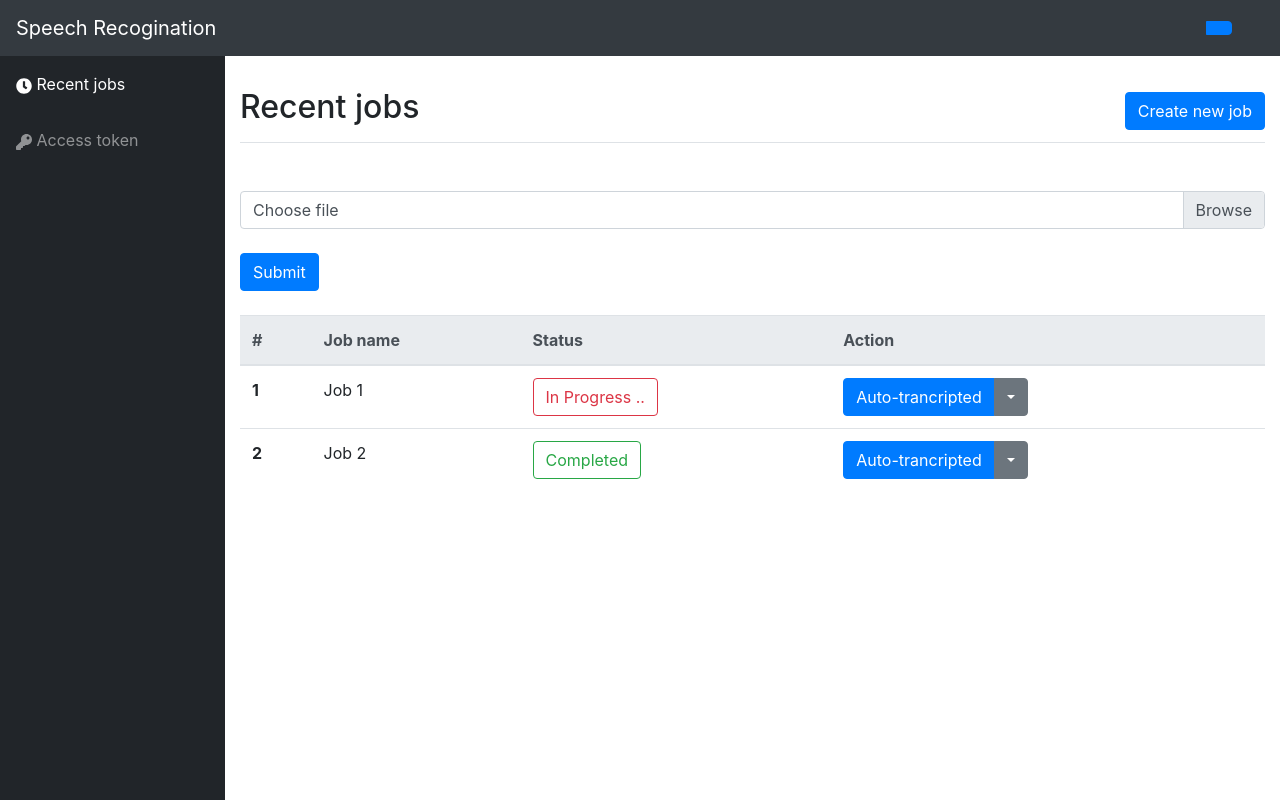
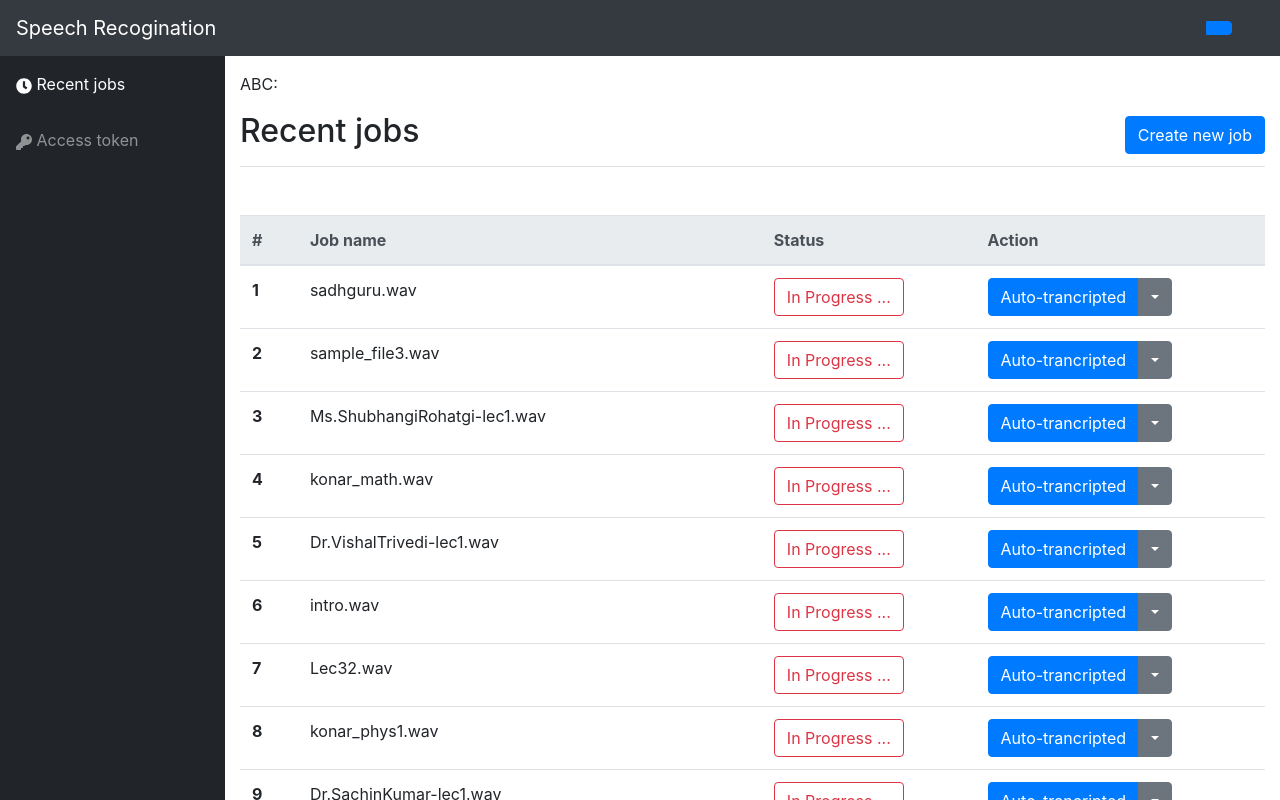
Before and after one commit to nitishgupta007/Speechtranscripit, a React (Create React App) app: page /listing in a window 1280 px wide. Shown: the top 800 px of the page. Built offline with nearby package versions, Linux system fonts and the light colour scheme; no server answers.

Commit message:
correction

```diff
--- a/package.json
+++ b/package.json
@@ -4,6 +4,7 @@
   "private": true,
   "dependencies": {
     "@bbc/react-transcript-editor": "^1.0.4",
+    "axios": "^0.19.0",
     "bootstrap": "^4.3.1",
     "jquery": "^3.4.1",
     "popper.js": "^1.15.0",
--- a/src/Listing/index.js
+++ b/src/Listing/index.js
@@ -1,20 +1,154 @@
 import React, { Component } from 'react';
+import axios from 'axios';
 
 class Lists extends Component {
+    constructor(props) {
+        super(props);
+        this.state = {
+            users: "",
+            createjob: false,
+            listing_data: {
+                "status": true,
+                "message": "Request successful.",
+                "data": {
+                    "files": [
+                        {
+                            "filename": "sadhguru.wav",
+                            "length": 10,
+                            "srtfile": "./Result/sadhguru.srt",
+                            "edit_file": ""
+                        },
+                        {
+                            "filename": "sample_file3.wav",
+                            "length": 10,
+                            "srtfile": "",
+                            "edit_file": ""
+                        },
+                        {
+                            "filename": "Ms.ShubhangiRohatgi-lec1.wav",
+                            "length": 10,
+                            "srtfile": "",
+                            "edit_file": ""
+                        },
+                        {
+                            "filename": "konar_math.wav",
+                            "length": 10,
+                            "srtfile": "./Result/konar_math.srt",
+                            "edit_file": ""
+                        },
+                        {
+                            "filename": "Dr.VishalTrivedi-lec1.wav",
+                            "length": 10,
+                            "srtfile": "",
+                            "edit_file": ""
+                        },
+                        {
+                            "filename": "intro.wav",
+                            "length": 10,
+                            "srtfile": "./Result/intro.srt",
+                            "edit_file": ""
+                        },
+                        {
+                            "filename": "Lec32.wav",
+                            "length": 10,
+                            "srtfile": "",
+                            "edit_file": ""
+                        },
+                        {
+                            "filename": "konar_phys1.wav",
+                            "length": 10,
+                            "srtfile": "./Result/konar_phys1.srt",
+                            "edit_file": ""
+                        },
+                        {
+                            "filename": "Dr.SachinKumar-lec1.wav",
+                            "length": 10,
+                            "srtfile": "",
+                            "edit_file": ""
+                        },
+                        {
+                            "filename": "PROF._AMIT_JAIN_INTRODUCTION_.wav",
+                            "length": 10,
+                            "srtfile": "./Result/PROF._AMIT_JAIN_INTRODUCTION_.srt",
+                            "edit_file": ""
+                        }
+                    ]
+                }
+            }
+        };
+    }
+
+    createnewjob = () => {
+		this.setState((prevState) => {
+            return {createjob: !prevState.createjob};
+        });
+	};
+
+    handleUploadFile = (event) => {
+        const data = new FormData();
+        // "file":"sadhguru.wav"
+        // data.append('file', "sadhguru.wav");
+        data.append('file', event.target.files[0]);
+        data.append('name', 'some value user types');
+        axios.post('http://103.21.187.134:5010/api/transcription', data).then((response) => {
+          console.log(response); // do something with the response
+        })
+    }
+
+    componentDidMount() {
+        const body = {body:JSON.stringify({"type":"upload"})}
+        const header = { 'Content-Type': 'application/json' }
+
+        axios.get('http://103.21.187.134:5010/api/list_data', {header}, {body} )
+          .then(response => response)
+          .then(response => {
+                this.setState({
+                    users: response.json
+                })
+             }
+            )
+            .catch(function (error) {
+            console.log(error);
+        })
+    }
     render() {
+        let transrow = this.state.listing_data.data.files.map((data, index) => {
+            return (
+                  <tr>
+                      <th scope="row">{index + 1}</th>
+                      <td>{data.filename}</td>
+                      <td><button type="button" className="btn btn-outline-danger">In Progress ...</button></td>
+                      <td>
+                          <div className="btn-group" role="group" aria-label="Button group with nested dropdown">
+                              <button type="button" className="btn btn-primary">Auto-trancripted</button>
+                              <div className="btn-group" role="group">
+                                  <button id="btnGroupDrop1" type="button" className="btn btn-secondary dropdown-toggle" data-toggle="dropdown" aria-haspopup="true" aria-expanded="false">
+                                  </button>
+                                  <div className="dropdown-menu" aria-labelledby="btnGroupDrop1">
+                                      <a className="dropdown-item" href="#">Edit</a>
+                                      <a className="dropdown-item" href="#">Delete</a>
+                                      {data.srtfile? (<a className="dropdown-item" href="#"  data-toggle="modal" data-target="#trancripted-text">Trancripted Preview</a>) : (<a className="dropdown-item text-muted">Trancripted Preview</a>) }
+                                  </div>
+                              </div>
+                          </div>
+                      </td>
+                  </tr>)
+              });
         return (
         <div>
+            ABC:{this.state.users}
             <div className="d-flex justify-content-between flex-wrap flex-md-nowrap align-items-center pt-3 pb-2 mb-5 border-bottom">
                 <h1 className="h2">Recent jobs</h1>
-			<button className="btn btn-primary">Create new job</button>
+                <button className="btn btn-primary" onClick={this.createnewjob}>Create new job</button>
             </div>
-        <div className="create-job mb-4">
+            { this.state.createjob ? (<div className="create-job mb-4">
                 <div className="custom-file">
-                <input type="file" className="custom-file-input" />
+                    <input type="file" className="custom-file-input" onChange={this.handleUploadFile} />
                     <label className="custom-file-label" htmlFor="customFile">Choose file</label>
                 </div>
                 <button type="button" className="btn btn-primary mt-4">Submit</button>
-		</div>
+            </div>): ''}
+
             <table className="table">
                 <thead className="thead-light">
                     <tr>
@@ -25,46 +159,7 @@ class Lists extends Component {
                     </tr>
                 </thead>
                 <tbody>
-                <tr>
-                    <th scope="row">1</th>
-                    <td>Job 1</td>
-                    <td><button type="button" className="btn btn-outline-danger">In Progress ..</button></td>
-                    <td>
-                        <div class="btn-group" role="group" aria-label="Button group with nested dropdown">
-                            <button type="button" class="btn btn-primary">Auto-trancripted</button>
-
-                            <div className="btn-group" role="group">
-                                <button id="btnGroupDrop1" type="button" class="btn btn-secondary dropdown-toggle" data-toggle="dropdown" aria-haspopup="true" aria-expanded="false">
-                                </button>
-                                <div className="dropdown-menu" aria-labelledby="btnGroupDrop1">
-                                    <a className="dropdown-item" href="#">Edit</a>
-                                    <a className="dropdown-item" href="#">Delete</a>
-                                    <a className="dropdown-item" href="#"  data-toggle="modal" data-target="#trancripted-text">Trancripted Preview</a>
-                                </div>
-                            </div>
-                        </div>
-                    </td>
-                </tr>
-                <tr>
-                    <th scope="row">2</th>
-                    <td>Job 2</td>
-                    <td><button type="button" className="btn btn-outline-success">Completed</button></td>
-                    <td>
-                        <div class="btn-group" role="group" aria-label="Button group with nested dropdown">
-                            <button type="button" class="btn btn-primary">Auto-trancripted</button>
-
-                            <div className="btn-group" role="group">
-                                <button id="btnGroupDrop1" type="button" className="btn btn-secondary dropdown-toggle" data-toggle="dropdown" aria-haspopup="true" aria-expanded="false">
-                                </button>
-                                <div className="dropdown-menu" aria-labelledby="btnGroupDrop1">
-                                    <a className="dropdown-item" href="#">Edit</a>
-                                    <a className="dropdown-item" href="#">Delete</a>
-                                    <a className="dropdown-item" href="#"  data-toggle="modal" data-target="#trancripted-text">Trancripted Preview</a>
-                                </div>
-                            </div>
-                        </div>
-                    </td>
-                </tr>
+                    {transrow}
                 </tbody>
             </table>
         </div>
```
Also changed, not shown: 1 other file (tests, documents, lock files or other folders). Lines whose indentation alone changed are shown as unchanged.
